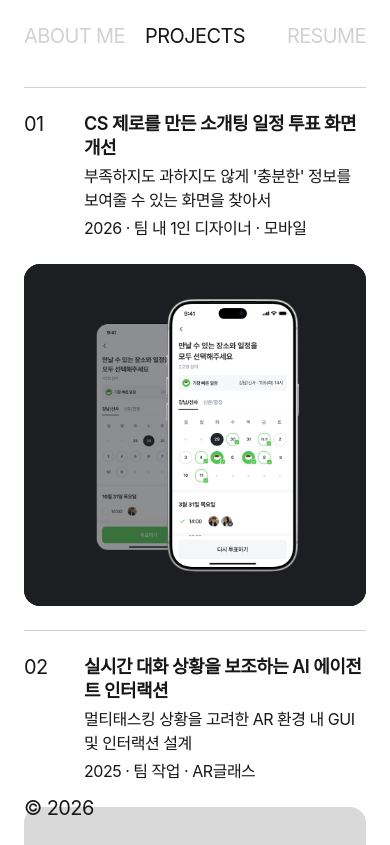
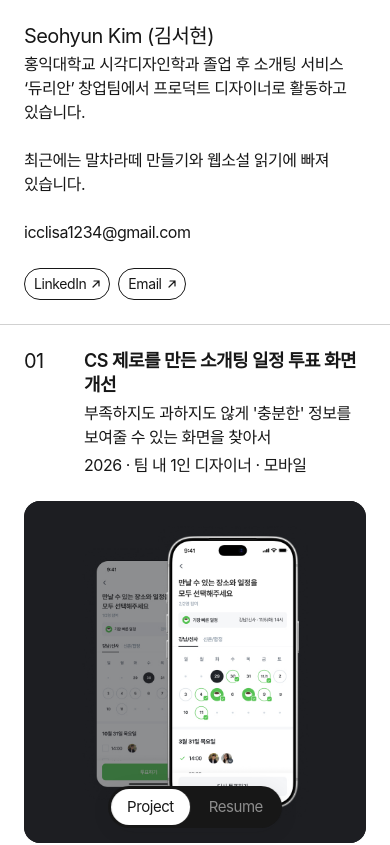
Before and after one commit to shmono/portfolio, a plain HTML site: page index.html in a window 390 px wide. Shown: the top 845 px of the page. Drawn offline with Linux system fonts and the light colour scheme; a web font is replaced by a local one.

Commit message:
Redesign responsive portfolio navigation

```diff
--- a/index.html
+++ b/index.html
@@ -5,17 +5,17 @@
   <meta name="viewport" content="width=device-width, initial-scale=1.0">
   <meta name="robots" content="noindex, nofollow">
   <title>Seohyun Kim | UX/UI Designer</title>
-  <link rel="stylesheet" href="style.css?v=20261113-7">
-  <script src="script.js?v=20261113-3" defer></script>
+  <link rel="stylesheet" href="style.css?v=20261113-8">
+  <script src="script.js?v=20261113-4" defer></script>
 </head>
 <body>
 
   <div class="app">
 
-    <nav class="section-tabs" aria-label="포트폴리오 섹션" role="tablist">
-      <button class="section-tab" type="button" role="tab" aria-selected="false" aria-controls="about-panel" data-tab="about-panel" tabindex="-1">About me</button>
-      <button class="section-tab is-active" type="button" role="tab" aria-selected="true" aria-controls="projects-panel" data-tab="projects-panel">Projects</button>
-      <button class="section-tab" type="button" role="tab" aria-selected="false" aria-controls="resume-panel" data-tab="resume-panel" tabindex="-1">Resume</button>
+    <nav class="section-tabs t-tabs" aria-label="포트폴리오 섹션" role="tablist">
+      <span class="t-tabs-pill" aria-hidden="true"></span>
+      <button class="section-tab t-tab is-active" type="button" role="tab" aria-selected="true" aria-controls="projects-panel" data-tab="projects-panel">Project</button>
+      <button class="section-tab t-tab" type="button" role="tab" aria-selected="false" aria-controls="resume-panel" data-tab="resume-panel" tabindex="-1">Resume</button>
     </nav>
 
     <!-- ================= ABOUT ME ================= -->
@@ -26,12 +26,12 @@
 
       <div class="about-body">
         <div>
-          <h1 class="name">Seohyun Kim (김서현)</h1>
+          <h1 class="name">Seohyun Kim<span class="name-korean"> (김서현)</span></h1>
           <p class="intro">
-            홍익대학교 시각디자인학과 졸업 후 소개팅 서비스 ‘듀리안’ 창업팀에서
-            프로덕트 디자이너로 활동하고 있습니다.<br><br>
+            <span>홍익대학교 시각디자인학과 졸업 후 소개팅 서비스 ‘듀리안’ 창업팀에서
+            프로덕트 디자이너로 활동하고 있습니다.</span><span class="intro-extra"><br><br>
             최근에는 말차라떼 만들기와 웹소설 읽기에 빠져 있습니다.<br><br>
-            icclisa1234@gmail.com
+            icclisa1234@gmail.com</span>
           </p>
 
           <div class="pills">
@@ -52,7 +52,7 @@
     <!-- ================= PROJECTS ================= -->
     <section class="col col-projects is-active" id="projects-panel" role="tabpanel">
       <header class="col-head">
-        <h2>Projects</h2>
+        <h2>Project</h2>
       </header>
 
       <div class="list">
--- a/script.js
+++ b/script.js
@@ -1,8 +1,9 @@
 const PAGE_TRANSITION_MAX_MS = 1600;
 const reduceMotion = window.matchMedia('(prefers-reduced-motion: reduce)');
-const mobileLayout = window.matchMedia('(max-width: 900px)');
+const mobileLayout = window.matchMedia('(max-width: 1200px)');
 const sectionTabs = [...document.querySelectorAll('.section-tab')];
-const sectionPanels = [...document.querySelectorAll('.app > .col')];
+const sectionPanels = [...document.querySelectorAll('.col-projects, .col-resume')];
+const sectionTabsPill = document.querySelector('.t-tabs-pill');
 const projectThumbs = [...document.querySelectorAll('.thumb')];
 const projectItems = [...document.querySelectorAll('.project')];
 
@@ -214,7 +215,24 @@ window.addEventListener('pageshow', (event) => {
   resetMainPageAfterTransition();
 });
 
-const activateSection = (tab) => {
+const moveSectionTabsPill = (tab, animate = true) => {
+  if (!sectionTabsPill || !tab) return;
+
+  if (!animate) {
+    const previousTransition = sectionTabsPill.style.transition;
+    sectionTabsPill.style.transition = 'none';
+    sectionTabsPill.style.transform = `translateX(${tab.offsetLeft}px)`;
+    sectionTabsPill.style.width = `${tab.offsetWidth}px`;
+    void sectionTabsPill.offsetWidth;
+    sectionTabsPill.style.transition = previousTransition;
+    return;
+  }
+
+  sectionTabsPill.style.transform = `translateX(${tab.offsetLeft}px)`;
+  sectionTabsPill.style.width = `${tab.offsetWidth}px`;
+};
+
+const activateSection = (tab, animatePill = true) => {
   const panelId = tab.dataset.tab;
 
   sectionTabs.forEach((item) => {
@@ -227,6 +245,8 @@ const activateSection = (tab) => {
   sectionPanels.forEach((panel) => {
     panel.classList.toggle('is-active', panel.id === panelId);
   });
+
+  moveSectionTabsPill(tab, animatePill);
 
   if (mobileLayout.matches) {
     window.scrollTo(0, 0);
@@ -253,11 +273,20 @@ sectionTabs.forEach((tab, index) => {
 });
 
 const projectsTab = sectionTabs.find((tab) => tab.dataset.tab === 'projects-panel');
+const activeSectionTab = () => sectionTabs.find((tab) => tab.getAttribute('aria-selected') === 'true');
+
+requestAnimationFrame(() => {
+  moveSectionTabsPill(activeSectionTab(), false);
+});
+
+window.addEventListener('resize', () => {
+  moveSectionTabsPill(activeSectionTab(), false);
+});
 
 /* 데스크톱에서 태블릿/모바일 크기로 진입할 때마다 Projects를 첫 화면으로 표시 */
 mobileLayout.addEventListener('change', (event) => {
   if (event.matches && projectsTab) {
-    activateSection(projectsTab);
+    activateSection(projectsTab, false);
   }
 });
 
--- a/style.css
+++ b/style.css
@@ -1,10 +1,23 @@
 @import url("https://cdn.jsdelivr.net/gh/orioncactus/pretendard@v1.3.9/dist/web/static/pretendard.min.css");
 
 :root {
+  --grey-0: #FFFFFF;
   --grey-100: #F4F4F4;
+  --grey-200: #E8E8E8;
   --grey-300: #D1D1D1;
+  --grey-400: #B4B4B4;
+  --grey-500: #8E8E8E;
   --grey-600: #676767;
   --grey-950: #171717;
+
+  /* Transitions.dev — Tabs sliding */
+  --tabs-dur: 250ms;
+  --tabs-ease: cubic-bezier(0.22, 1, 0.36, 1);
+  --tabs-text-muted: var(--grey-500);
+  --tabs-text-hover: var(--grey-400);
+  --tabs-text-active: var(--grey-950);
+  --tabs-bar-bg: var(--grey-950);
+  --tabs-pill-bg: var(--grey-0);
 
   --text: var(--grey-950);
   --line: var(--grey-300);
@@ -19,6 +32,7 @@
 
   /* 모든 간격은 이 값(4의 배수)을 기준으로 맞춰요 */
   --space: 24px;
+  --page-gutter: 24px;
 
   /*
     타이틀(ABOUT ME / PROJECTS / RESUME)과 그 아래 가로선 사이 간격 조절
@@ -106,7 +120,7 @@ a {
   z-index: 10;
   flex: none;
   background: #ffffff;
-  padding: 0 var(--space);
+  padding: 0 var(--page-gutter);
 }
 
 .col-head h2 {
@@ -115,7 +129,7 @@ a {
   font-size: 20px;
   font-weight: 400;
   line-height: 24px;
-  text-transform: uppercase;
+  text-transform: none;
   border-bottom: 1px solid var(--line);
 }
 
@@ -125,7 +139,7 @@ a {
   display: flex;
   flex-direction: column;
   justify-content: space-between;
-  padding: var(--space);
+  padding: var(--space) var(--page-gutter);
 }
 
 .name {
@@ -149,7 +163,7 @@ a {
 /* 카피라이트: 화면 크기와 상관없이 항상 왼쪽 하단에 고정 */
 .copy {
   position: fixed;
-  left: var(--space);
+  left: var(--page-gutter);
   bottom: var(--space);
   z-index: 20;
   font-size: 20px;
@@ -189,7 +203,7 @@ a {
 
 /* ---------- 리스트 공통 (Projects / Resume) ---------- */
 .list {
-  padding: 0 var(--space);
+  padding: 0 var(--page-gutter);
 }
 
 /* ---------- PROJECTS ---------- */
@@ -727,6 +741,17 @@ body.project-detail-page {
 }
 
 /* ---------- 좁은 화면 (태블릿/모바일): 상단 탭으로 섹션 전환 ---------- */
+@media (min-width: 1201px) {
+  .col-about .col-head,
+  .name-korean {
+    display: none;
+  }
+
+  .col-about .about-body {
+    padding-top: 0;
+  }
+}
+
 @media (max-width: 1200px) {
   body {
     overflow: auto;
@@ -740,56 +765,67 @@ body.project-detail-page {
     padding-bottom: 72px; /* 하단 고정 카피라이트가 내용을 가리지 않도록 여백 */
   }
 
-  .section-tabs {
-    position: sticky;
-    top: 0;
-    z-index: 30;
-    display: grid;
-    grid-template-columns: repeat(3, minmax(0, 1fr));
-    height: calc(var(--header-line-gap-mobile) + var(--space));
-    padding: var(--space) var(--space) 0;
-    background: var(--bg);
+  /* Transitions.dev — Tabs sliding: 하단 고정 내비게이션 */
+  .t-tabs {
+    position: fixed;
+    bottom: max(16px, env(safe-area-inset-bottom));
+    left: 50%;
+    z-index: 40;
+    display: inline-flex;
+    align-items: center;
+    gap: 3px;
+    padding: 3px;
+    border-radius: 48px;
+    background: var(--tabs-bar-bg);
+    box-shadow: 0 4px 20px rgba(23, 23, 23, 0.08);
+    transform: translateX(-50%);
   }
 
-  .section-tabs::after {
-    content: "";
-    position: absolute;
-    right: var(--space);
-    bottom: 0;
-    left: var(--space);
-    height: 1px;
-    background: var(--line);
+  .t-tab {
+    position: relative;
+    z-index: 1;
+    height: 36px;
+    padding: 4px 16px;
+    border: 0;
+    border-radius: 48px;
+    appearance: none;
+    background: transparent;
+    color: var(--tabs-text-muted);
+    font: inherit;
+    font-size: 15px;
+    line-height: 20px;
+    text-transform: none;
+    transition: color var(--tabs-dur) var(--tabs-ease);
   }
 
-  .section-tab {
-    appearance: none;
-    align-self: start;
-    padding: 0;
-    border: 0;
-    background: transparent;
-    color: var(--line);
-    font: inherit;
-    font-size: 20px;
-    line-height: 24px;
-    text-align: left;
-    text-transform: uppercase;
+  .t-tab:not([aria-selected="true"]):hover {
+    color: var(--tabs-text-hover);
   }
 
-  .section-tab:nth-child(2) {
-    text-align: center;
+  .t-tab[aria-selected="true"] {
+    color: var(--tabs-text-active);
   }
 
-  .section-tab:last-child {
-    text-align: right;
-  }
-
-  .section-tab.is-active {
-    color: var(--text);
+  .t-tabs-pill {
+    position: absolute;
+    top: 3px;
+    left: 0;
+    z-index: 0;
+    width: 0;
+    height: 36px;
+    border-radius: 48px;
+    background: var(--tabs-pill-bg);
+    pointer-events: none;
+    transform: translateX(0);
+    transition:
+      transform var(--tabs-dur) var(--tabs-ease),
+      width var(--tabs-dur) var(--tabs-ease);
+    will-change: transform, width;
   }
 
   .col {
     display: none;
-    min-height: calc(100vh - var(--header-line-gap-mobile) - var(--space));
+    min-height: 0;
     height: auto;
     overflow: visible;
     border-right: none;
@@ -797,8 +833,13 @@ body.project-detail-page {
     padding-top: 0;
   }
 
+  .col-about,
   .col.is-active {
     display: flex;
+  }
+
+  .col-about {
+    border-bottom: 1px solid var(--line);
   }
 
   .col-head {
@@ -809,32 +850,58 @@ body.project-detail-page {
     gap: var(--space);
   }
 
+  .intro {
+    font-size: 16px;
+  }
+
+  .pills .pill {
+    padding: 3px 7px 3px 9px;
+    font-size: 14px;
+  }
+
   .copy {
-    position: fixed;
-    margin: 0;
+    display: none;
   }
 
   .project {
-    grid-template-columns: 48px minmax(0, 1fr);
     padding: 24px 0; /* 각 프로젝트 항목의 위·아래 간격 */
+    font-size: 16px;
+  }
+
+  .project-number {
+    font-size: 20px;
+  }
+
+  .info h3 {
+    font-size: 18px;
+  }
+
+}
+
+@media (max-width: 1200px) and (prefers-reduced-motion: reduce) {
+  .t-tabs-pill,
+  .t-tab {
+    transition: none !important;
+  }
+}
+
+@media (max-width: 520px) {
+  .row {
+    grid-template-columns: 96px minmax(0, 1fr);
+    gap: 16px;
+  }
+}
+
+@media (max-width: 500px) {
+  .project {
+    grid-template-columns: 36px minmax(0, 1fr);
+    gap: 24px;
   }
 
   .thumb {
     grid-column: 1 / -1;
     width: 100%;
     max-width: none;
-  }
-}
-
-@media (max-width: 520px) {
-  .project {
-    grid-template-columns: 36px minmax(0, 1fr);
-    gap: 24px;
-  }
-
-  .row {
-    grid-template-columns: 96px minmax(0, 1fr);
-    gap: 16px;
   }
 }
 
```
